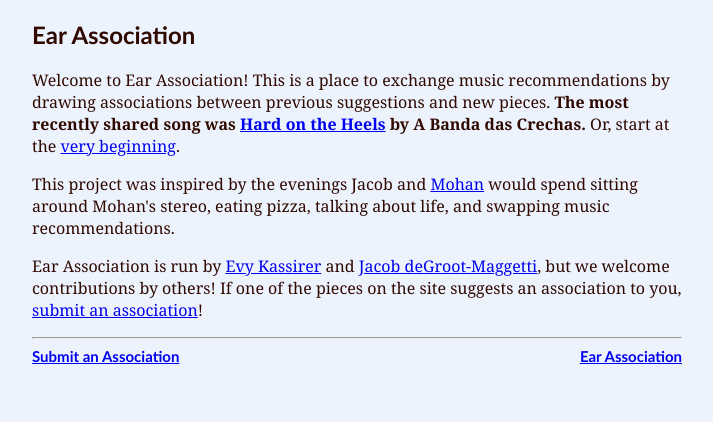
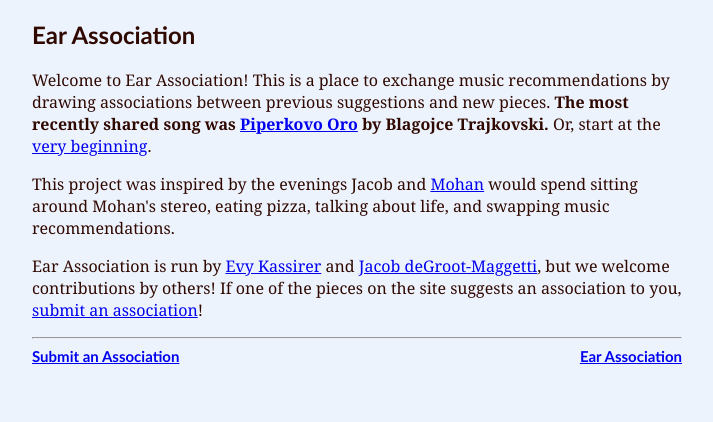
Before and after one commit to ear-association/ear-association.github.io, a plain HTML site: page index.html in a window 1280 px wide. Shown: the whole page, without its empty margins (283-996 px from the left). Drawn offline with Linux system fonts and the light colour scheme.

Commit message:
Update link in index.html to point to /piperkovo-oro/

```diff
--- a/index.html
+++ b/index.html
@@ -15,7 +15,7 @@
     <h2>Ear Association</h2>
 
     <p>
-		Welcome to Ear Association! This is a place to exchange music recommendations by drawing associations between previous suggestions and new pieces. <strong>The most recently shared song was <a href="/hard-on-the-heels">Hard on the Heels</a> by A Banda das Crechas.</strong> Or, start at the <a href="/arthropoda/">very beginning</a>.
+		Welcome to Ear Association! This is a place to exchange music recommendations by drawing associations between previous suggestions and new pieces. <strong>The most recently shared song was <a href="/piperkovo-oro/">Piperkovo Oro</a> by Blagojce Trajkovski.</strong> Or, start at the <a href="/arthropoda/">very beginning</a>.
 	</p>
 
 	<p>
```
